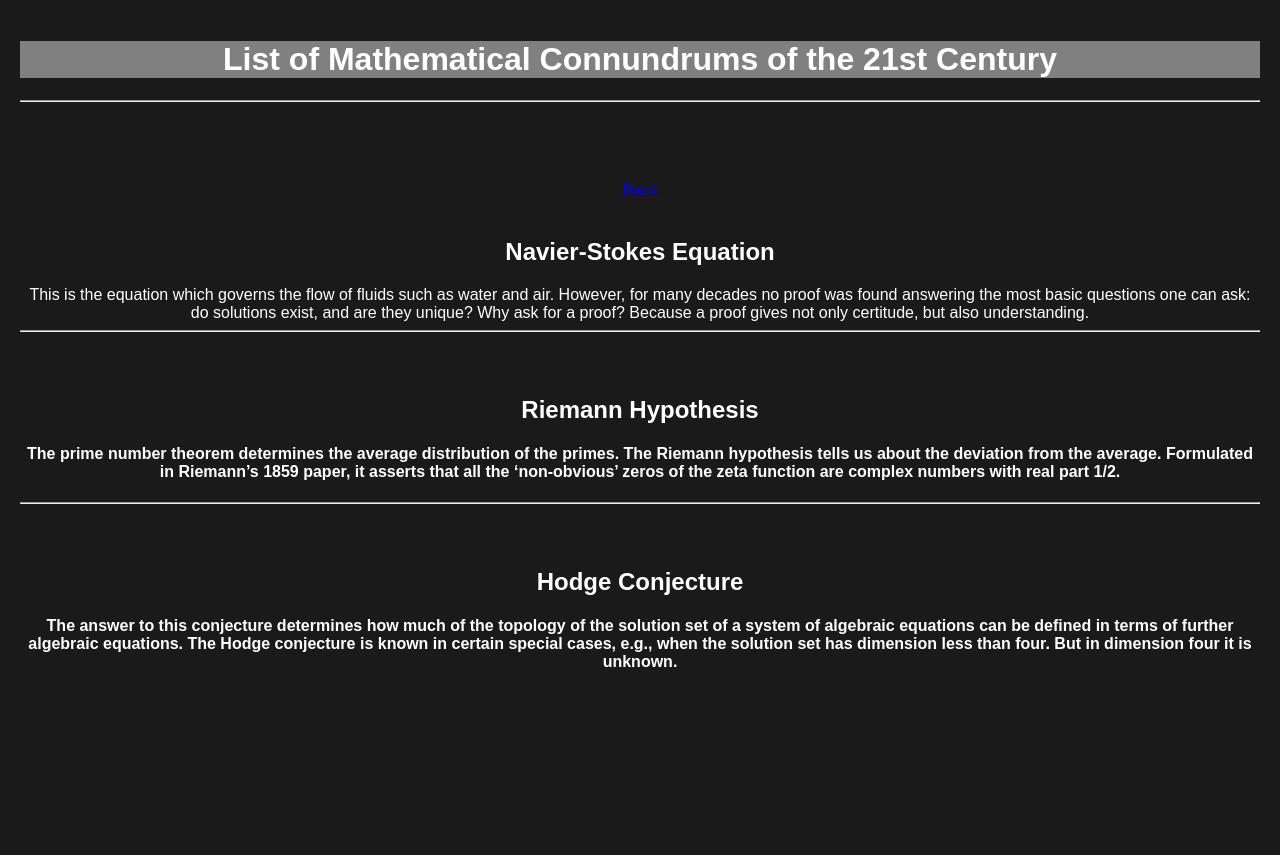
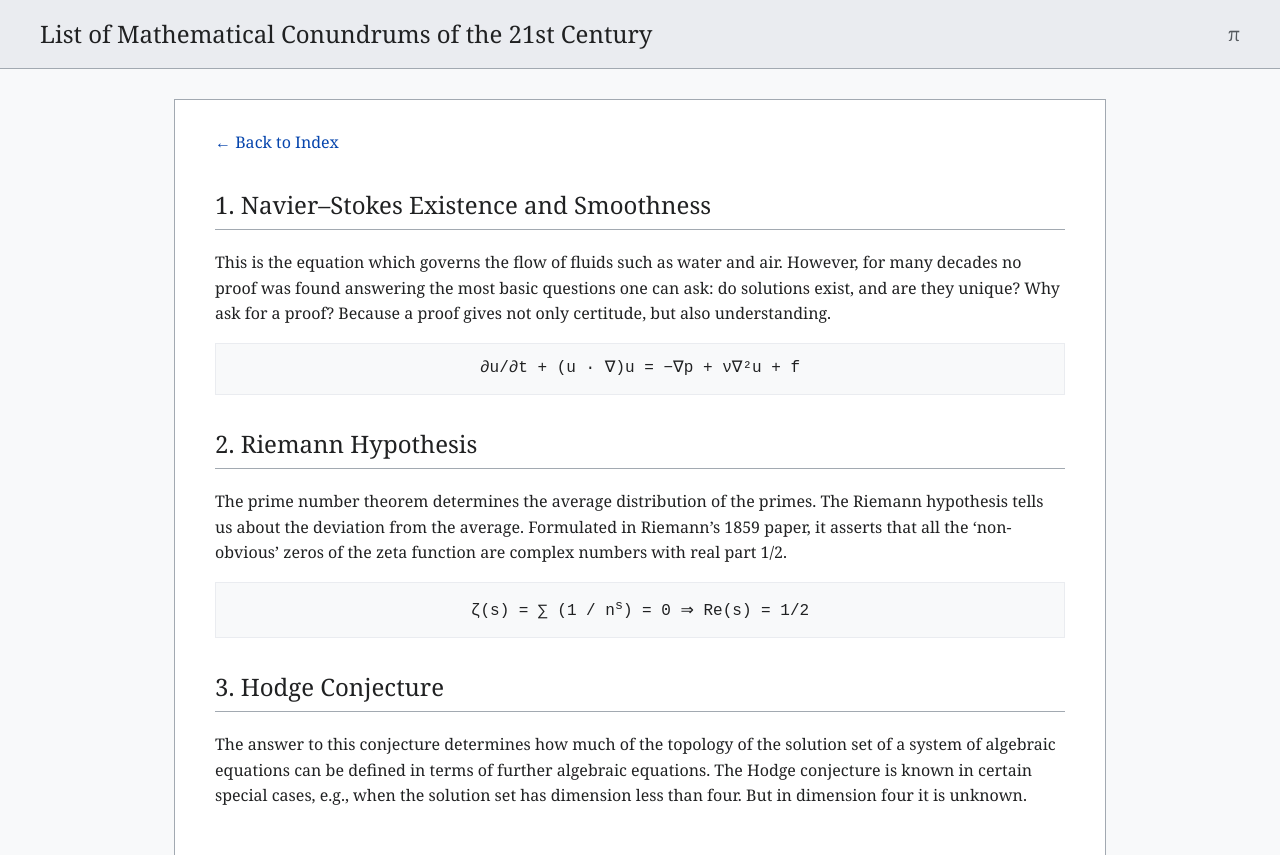
Before and after one commit to theServer6/game, a plain HTML site: page index.html in a window 1280 px wide. Shown: the top 855 px of the page. Drawn offline with Linux system fonts and the light colour scheme.

Commit message:
Update index.html

```diff
--- a/index.html
+++ b/index.html
@@ -3,51 +3,162 @@
 <head>
     <meta charset="UTF-8">
     <meta name="viewport" content="width=device-width, initial-scale=1.0">
-    <title>My Game Portal</title>
+    <!-- Realistic Tab Title -->
+    <title>Millennium Prize Problems | Dept. of Mathematics</title>
     <style>
         body {
-            font-family: Arial, sans-serif;
-            background-color: #1a1a1a;
-            color: white;
+            font-family: "Georgia", "Times New Roman", serif;
+            background-color: #f8f9fa;
+            color: #202122;
+            line-height: 1.6;
+            margin: 0;
+            padding: 0;
+        }
+        header {
+            background-color: #eaecf0;
+            border-bottom: 1px solid #a2a9b1;
+            padding: 15px 40px;
+            display: flex;
+            justify-content: space-between;
+            align-items: center;
+        }
+        header h1 {
+            font-size: 1.5rem;
+            margin: 0;
+            font-weight: normal;
+        }
+        .secret-trigger {
+            cursor: pointer;
+            font-size: 1.2rem;
+            color: #54595d;
+            user-select: none;
+        }
+        .content {
+            max-width: 850px;
+            margin: 30px auto;
+            background: #ffffff;
+            padding: 30px 40px;
+            border: 1px solid #a2a9b1;
+        }
+        h2 {
+            border-bottom: 1px solid #a2a9b1;
+            padding-bottom: 5px;
+            font-weight: normal;
+            margin-top: 30px;
+        }
+        .formula-box {
+            background-color: #f8f9fa;
+            border: 1px solid #eaecf0;
+            padding: 12px;
+            font-family: "Courier New", monospace;
+            margin: 15px 0;
             text-align: center;
-            margin: 0;
-            padding: 20px;
+        }
+        a {
+            color: #0645ad;
+            text-decoration: none;
+        }
+        a:hover {
+            text-decoration: underline;
+        }
+        /* Hidden Game Section */
+        #game-section {
+            display: none;
+            margin-top: 40px;
+            padding-top: 20px;
+            border-top: 2px dashed #a2a9b1;
+            text-align: center;
         }
         .game-container {
-            margin: 20px auto;
-            max-width: 900px;
-        }
-        .greyback {
-           background-color:grey
+            margin: 15px auto;
+            max-width: 100%;
         }
         iframe {
             width: 100%;
             height: 600px;
-            border: 3px solid #4CAF50;
-            border-radius: 8px;
+            border: 2px solid #202122;
+            border-radius: 4px;
+        }
+        .controls-hint {
+            font-family: Arial, sans-serif;
+            font-size: 0.85rem;
+            color: #54595d;
         }
     </style>
 </head>
 <body>
-<div class="greyback"><h1> List of Mathematical Connundrums of the 21st Century</h1></div>
-<hr><br><br><br><br>
-<a style="text-align: left;" href="https://google.com">Back</a>
-<br><br>
-<h2>Navier-Stokes Equation</h2>
-</h4>This is the equation which governs the flow of fluids such as water and air. However, for many decades no proof was found answering the most basic questions one can ask: do solutions exist, and are they unique? Why ask for a proof? Because a proof gives not only certitude, but also understanding.</h4>
-<hr><br><br>
-<h2>Riemann Hypothesis</h2>
-<h4>The prime number theorem determines the average distribution of the primes. The Riemann hypothesis tells us about the deviation from the average. Formulated in Riemann’s 1859 paper, it asserts that all the ‘non-obvious’ zeros of the zeta function are complex numbers with real part 1/2.</h4>
-<hr><br><br>
-<h2>Hodge Conjecture</h2>
-<h4>The answer to this conjecture determines how much of the topology of the solution set of a system of algebraic equations can be defined in terms of further algebraic equations. The Hodge conjecture is known in certain special cases, e.g., when the solution set has dimension less than four. But in dimension four it is unknown.</h4>
-<br><br><br><br><br><br><br><br><br><br><br><br><br><br><br><br><br><br><br><br><br><br><br><br><br><br><br><br><br><br><br><br><br><br><br><br><br><br><br><br><br><br><br><br><br><br><br><br><br><br><br>
-    <h1>Welcome to Peakness</h1>
 
-    <div class="game-container">
-        <!-- Replace the 'src' link with your chosen game's embed URL -->
-        <iframe src="https://d11jzht7mj96rr.cloudfront.net/" allowfullscreen></iframe>
+    <header>
+        <h1>List of Mathematical Conundrums of the 21st Century</h1>
+        <!-- Secret trigger: Click the Pi symbol to open/close the game -->
+        <span class="secret-trigger" onclick="toggleGame()" title="Constants Reference">&pi;</span>
+    </header>
+
+    <div class="content">
+        <a href="https://google.com">&larr; Back to Index</a>
+
+        <h2>1. Navier–Stokes Existence and Smoothness</h2>
+        <p>
+            This is the equation which governs the flow of fluids such as water and air. However, for many decades no proof was found answering the most basic questions one can ask: do solutions exist, and are they unique? Why ask for a proof? Because a proof gives not only certitude, but also understanding.
+        </p>
+        <div class="formula-box">
+            &part;u/&part;t + (u &middot; &nabla;)u = &minus;&nabla;p + &nu;&nabla;&sup2;u + f
+        </div>
+
+        <h2>2. Riemann Hypothesis</h2>
+        <p>
+            The prime number theorem determines the average distribution of the primes. The Riemann hypothesis tells us about the deviation from the average. Formulated in Riemann’s 1859 paper, it asserts that all the ‘non-obvious’ zeros of the zeta function are complex numbers with real part 1/2.
+        </p>
+        <div class="formula-box">
+            &zeta;(s) = &sum; (1 / n<sup>s</sup>) = 0 &rArr; Re(s) = 1/2
+        </div>
+
+        <h2>3. Hodge Conjecture</h2>
+        <p>
+            The answer to this conjecture determines how much of the topology of the solution set of a system of algebraic equations can be defined in terms of further algebraic equations. The Hodge conjecture is known in certain special cases, e.g., when the solution set has dimension less than four. But in dimension four it is unknown.
+        </p>
+
+        <!-- Hidden Game Area -->
+        <div id="game-section">
+            <h3 style="font-family: Arial, sans-serif;">Interactive Simulation Module (Peakness)</h3>
+            <p class="controls-hint">Press <strong>ESC</strong> at any time to immediately hide this module.</p>
+            <div class="game-container">
+                <iframe id="game-frame" src="" allowfullscreen></iframe>
+            </div>
+        </div>
     </div>
+
+    <script>
+        const gameUrl = "https://d11jzht7mj96rr.cloudfront.net/";
+        const gameSection = document.getElementById("game-section");
+        const gameFrame = document.getElementById("game-frame");
+
+        function toggleGame() {
+            if (gameSection.style.display === "none" || gameSection.style.display === "") {
+                gameSection.style.display = "block";
+                // Only load the game when opened so it doesn't slow down the page or play audio early
+                if (!gameFrame.src) {
+                    gameFrame.src = gameUrl;
+                }
+                gameSection.scrollIntoView({ behavior: "smooth" });
+            } else {
+                hideGame();
+            }
+        }
+
+        function hideGame() {
+            gameSection.style.display = "none";
+            gameFrame.src = ""; // Unloads the game so audio stops immediately
+            window.scrollTo(0, 0);
+        }
+
+        // Panic button: Press 'Escape' to hide the game instantly
+        document.addEventListener("keydown", function(event) {
+            if (event.key === "Escape") {
+                hideGame();
+            }
+        });
+    </script>
 
 </body>
 </html>
```
